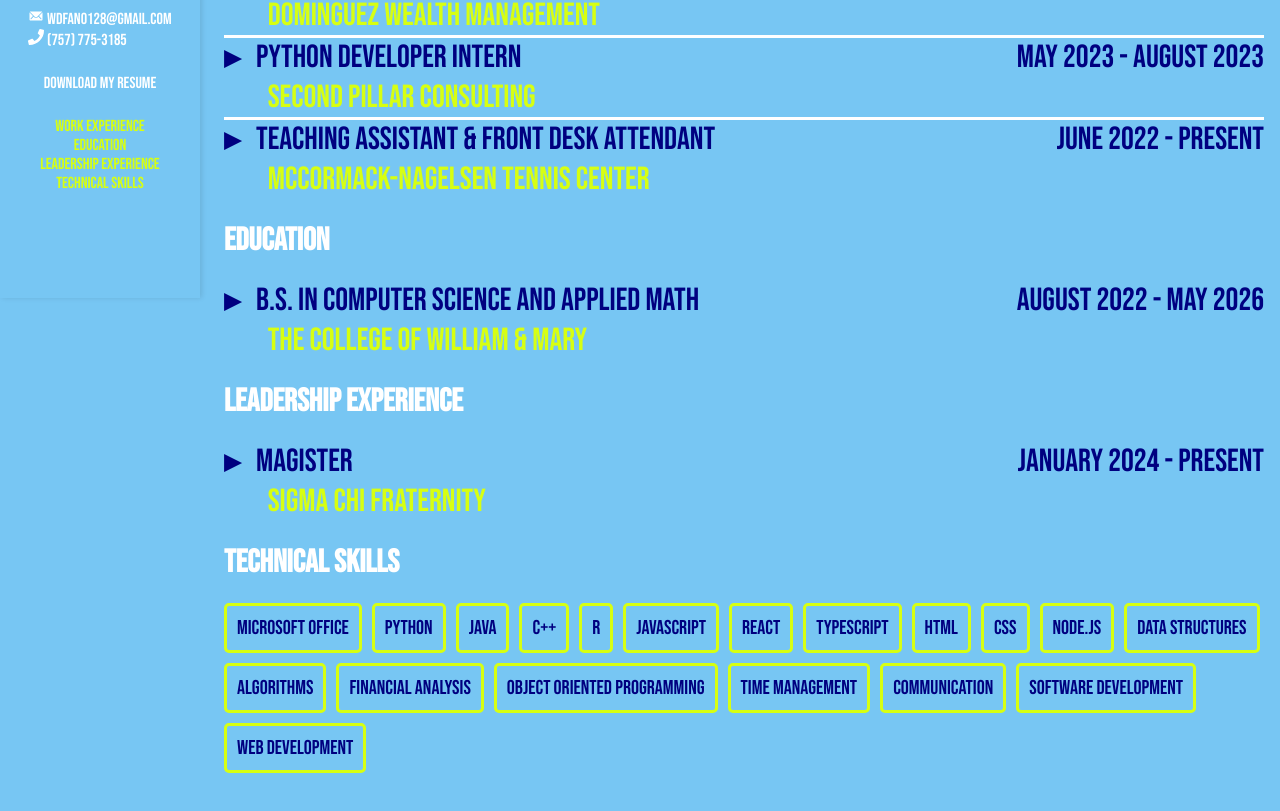
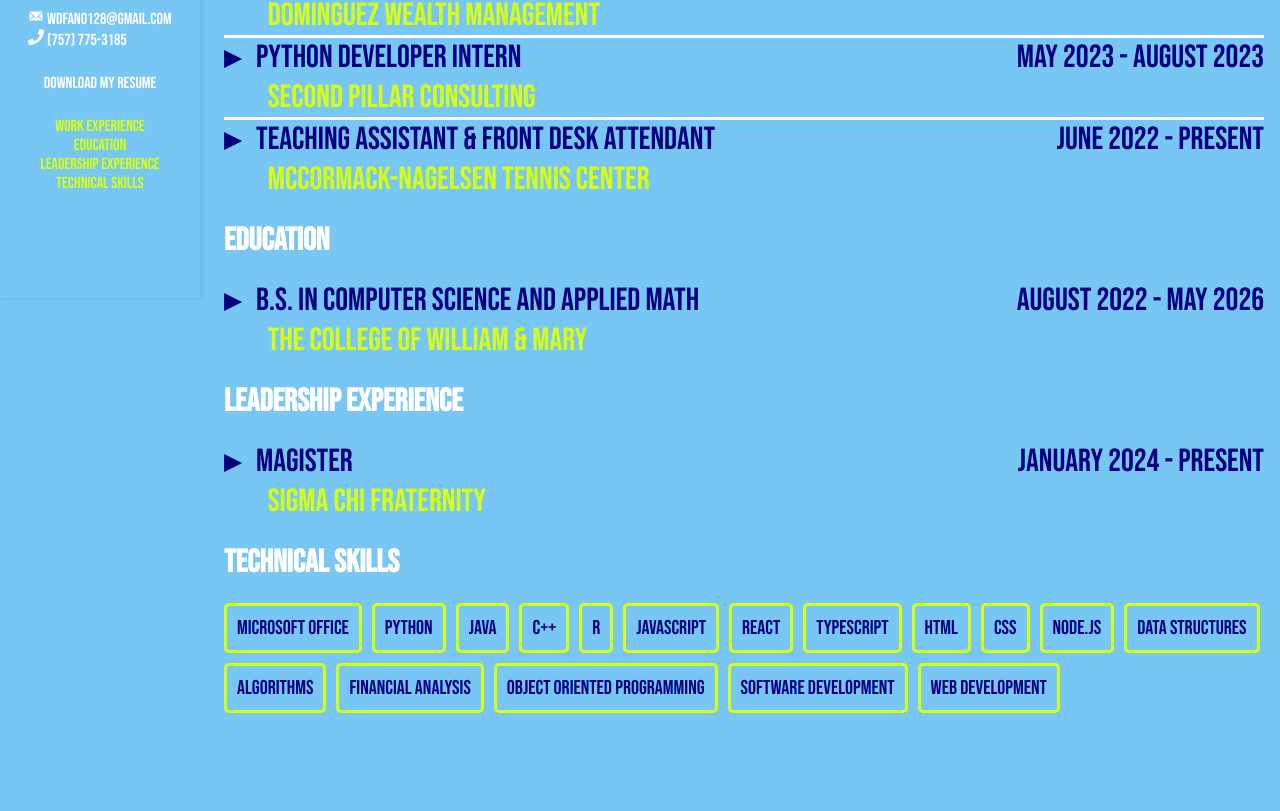
Before and after one commit to squilliam34/website, a React (Vite) app: page /resume in a window 1280 px wide. Shown: the part 362-1173 px from the top of the page. Built offline with nearby package versions, Linux system fonts and the light colour scheme.

Commit message:
removed soft skills

```diff
--- a/src/components/Resume/Experiences.tsx
+++ b/src/components/Resume/Experiences.tsx
@@ -17,8 +17,6 @@
   "Algorithms",
   "Financial Analysis",
   "Object Oriented Programming",
-  "Time Management",
-  "Communication",
   "Software Development",
   "Web Development",
 ];
```
